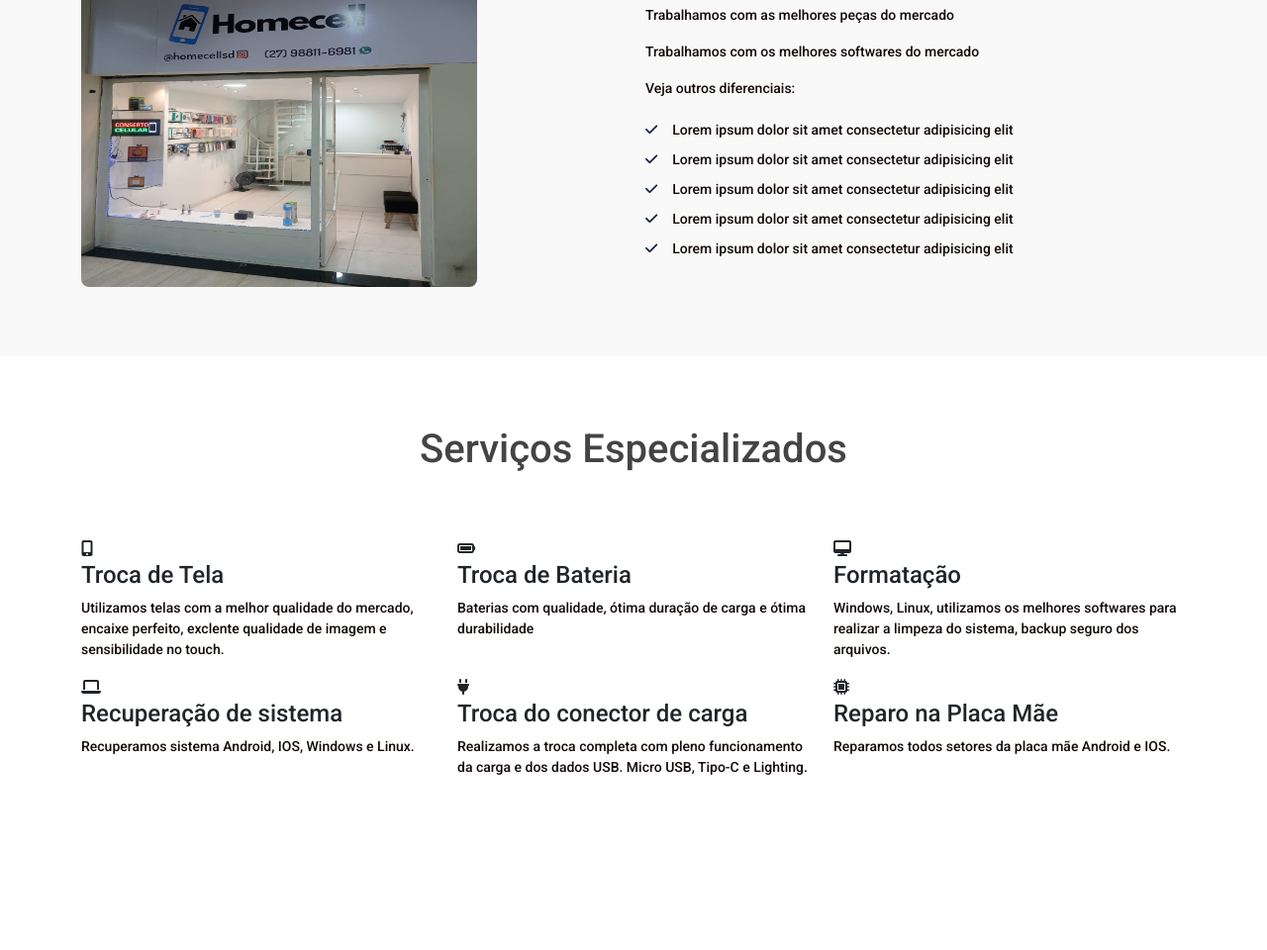
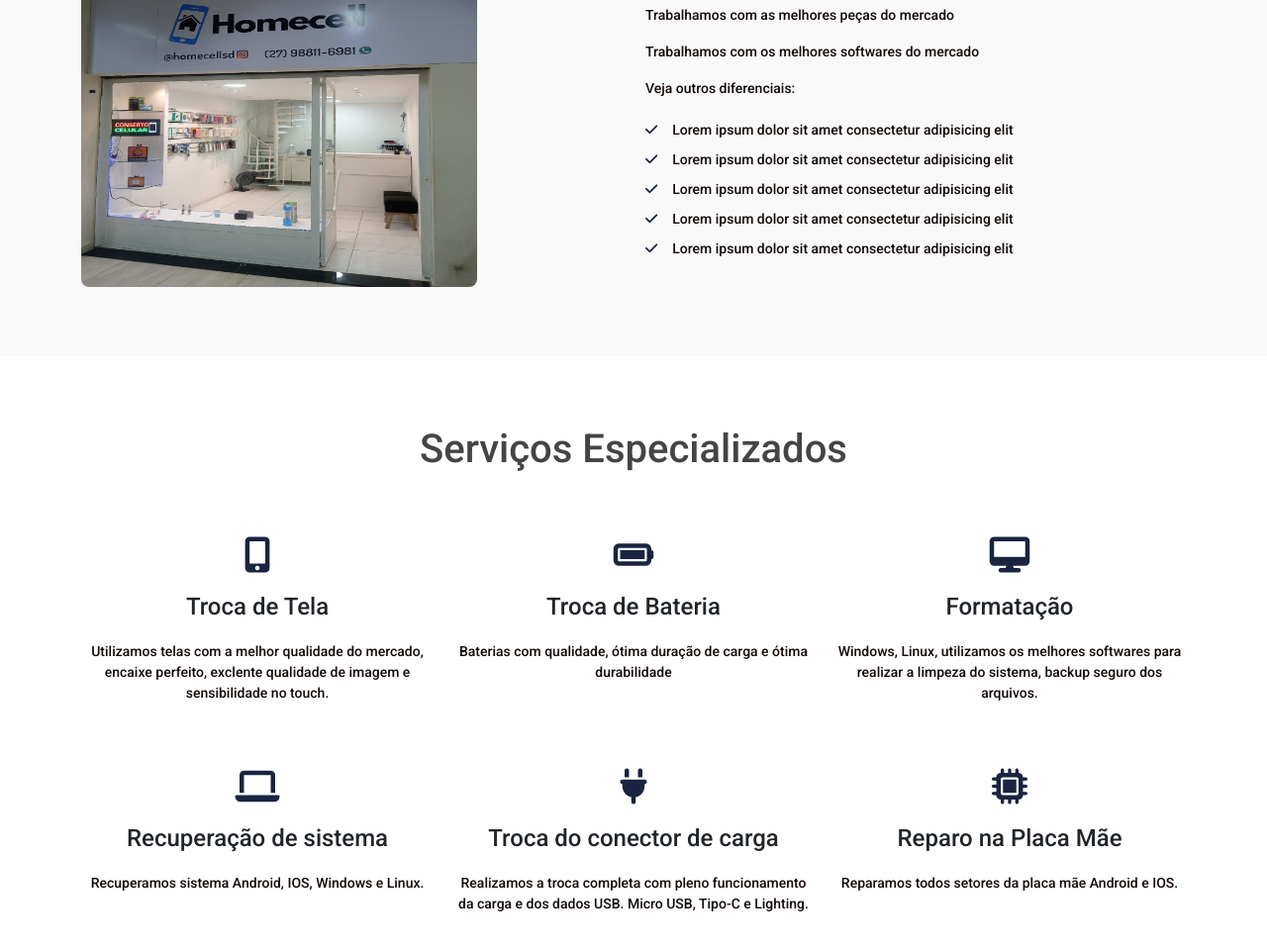
Before and after one commit to ygorp/loja-virtual, a plain HTML site: page index.html in a window 1280 px wide. Shown: the part 1043-2003 px from the top of the page at 99% size. Before the commit the page ends 1915 px from the top, so only its background shows below. Drawn offline with nearby package versions, Linux system fonts and the light colour scheme; a web font is replaced by a local one.

Commit message:
Estilização da seção serviços concluida

```diff
--- a/css/style.css
+++ b/css/style.css
@@ -109,3 +109,29 @@ header, .navbar {
   color: #192440;
   margin-right: 15px;
 }
+
+/*Serviços*/
+
+.service-box {
+  text-align: center;
+  margin-bottom: 50px;
+}
+
+.service-box i, .service-box h4 {
+  transition: .5s;
+}
+
+.service-box i {
+  font-size: 36px;
+  margin-bottom: 20px;
+  color: #192440;
+}
+
+.service-box h4 {
+  font-size: 24px;
+  margin-bottom: 20px;
+}
+
+.service-box:hover > i, .service-box:hover > h4 {
+  color: #65DAF9;
+}
```
